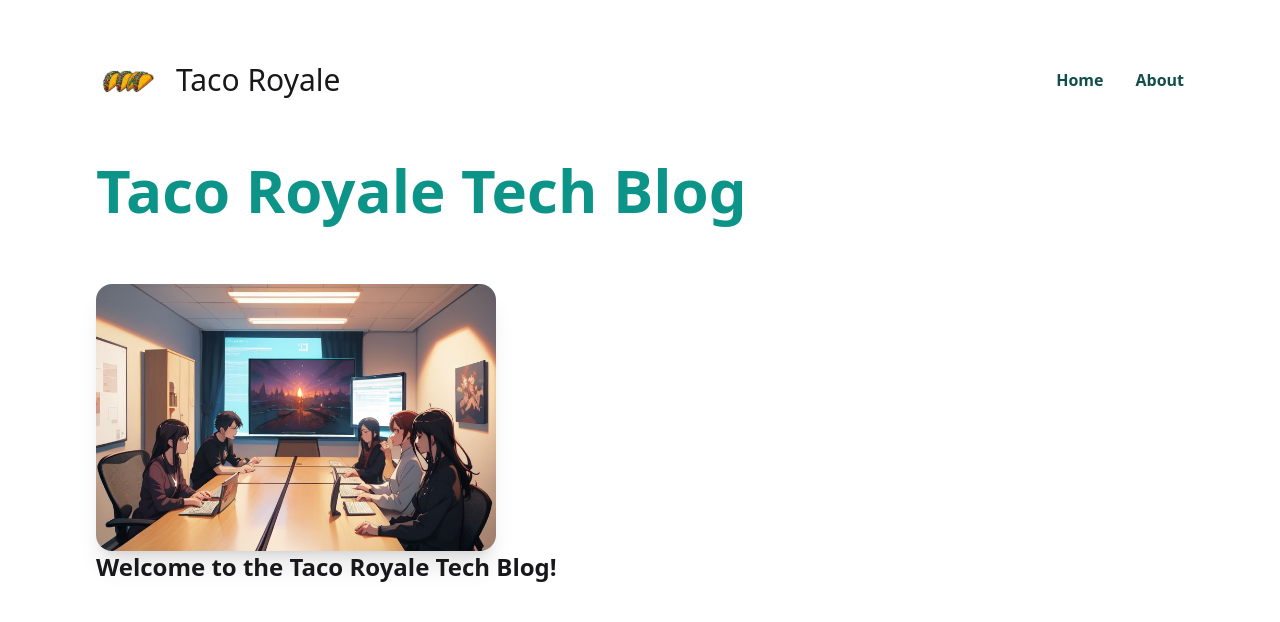
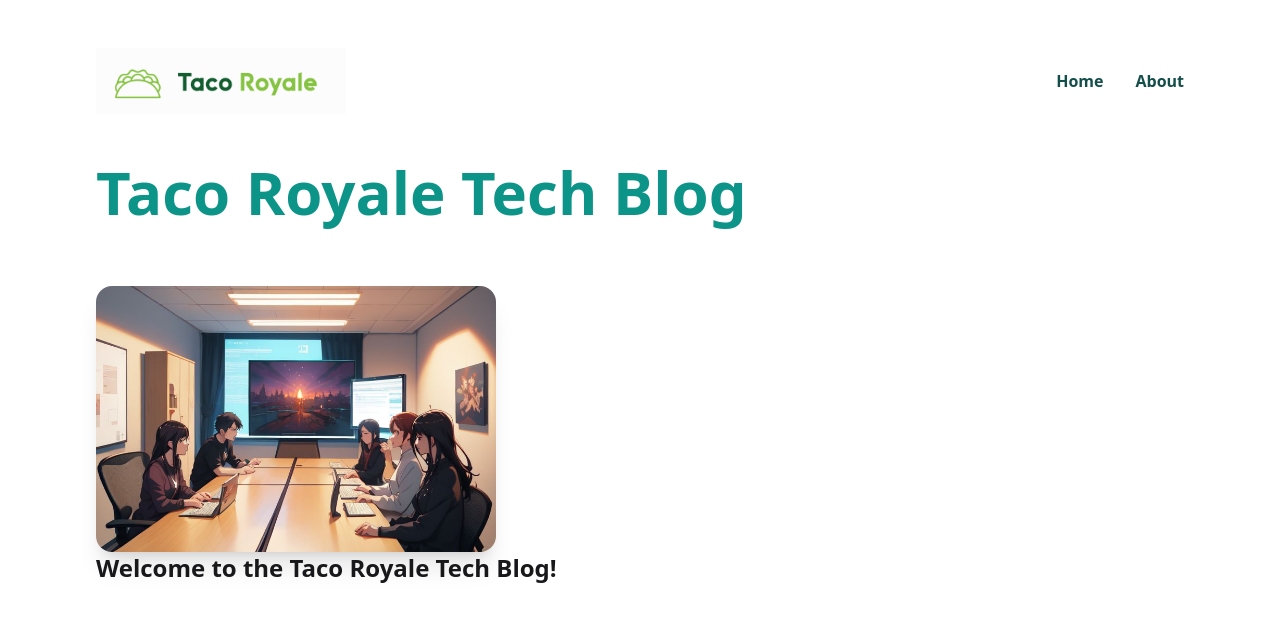
Before and after one commit to timmparsons/tacoroyaleblog, an Astro site: page / in a window 1280 px wide. Built offline with nearby package versions, Linux system fonts and the light colour scheme; Astro itself is replaced by a stand-in of ours.

Commit message:
updated logo and blog

```diff
--- a/src/components/Header.astro
+++ b/src/components/Header.astro
@@ -2,13 +2,11 @@
     class="flex justify-between items-center px-24 py-12 max-sm:px-5 max-sm:py-10 max-w-7xl justify-self-center w-full">
     <a href="/" class="flex gap-x-4 items-center">
         <img
-            src="/tacos-ai.jpg"
+            src="/logo.png"
             alt="taco logo"
-            width={64}
-            height={64}
-            class="w-16"
+            width={250}
+            height={250}
         />
-        <p class="text-3xl text-zinc-900">Taco Royale</p>
     </a>
     <ul class="flex gap-x-8">
       <li><a href="/" class="text-teal-900 font-bold">Home</a></li>
--- a/src/content/posts/01-introducing-tacoroyale.mdx
+++ b/src/content/posts/01-introducing-tacoroyale.mdx
@@ -2,7 +2,7 @@
 title: Welcome to the Taco Royale Tech Blog!
 categories: []
 slug: introducing-tacoroyale
-author: Tim
+author: Tim Parsons
 date: '2024-06-30'
 image: ./images/engineers_in_room_ai.jpg
 description: >
--- a/src/layouts/Layout.astro
+++ b/src/layouts/Layout.astro
@@ -11,7 +11,7 @@
 const {
 	title,
 	description = "My random tech blog",
-	image = "tacos-ai.jpg"
+	image = "logo.png"
 } = Astro.props;
 ---
 
@@ -21,7 +21,7 @@
 		<meta charset="UTF-8" />
 		<meta name="description" content={description}} />
 		<meta name="viewport" content="width=device-width" />
-		<link rel="icon" type="image/svg+xml" href="/tacos-ai.jpg" />
+		<link rel="icon" type="image/svg+xml" href="logo.png" />
 		<meta name="generator" content={Astro.generator} />
 		<meta property="og:image" content={image} />
 		<ViewTransitions />
--- a/src/pages/blog/[slug].astro
+++ b/src/pages/blog/[slug].astro
@@ -20,6 +20,7 @@
 	<Main>
 		<H1 text={post.data.title}/>
 		<h3 class="font-bold mb-10">{post.data.date}</h3>
+		<h3 class="font-bold mb-10">{post.data.author}</h3>
     <!-- <Image
       src={post.data.image}
       width={850}
```
Also changed, not shown: public/logo.png (added), src/content/posts/images/logo.png (added).
